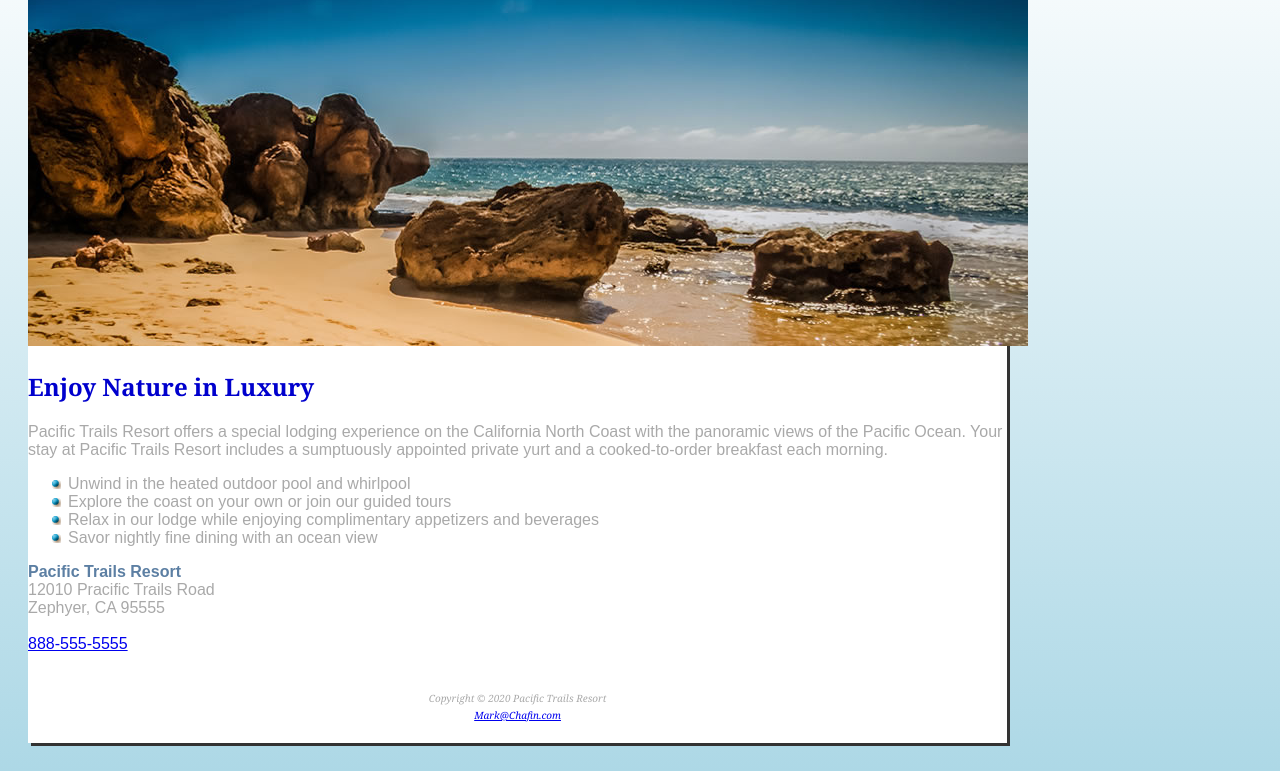
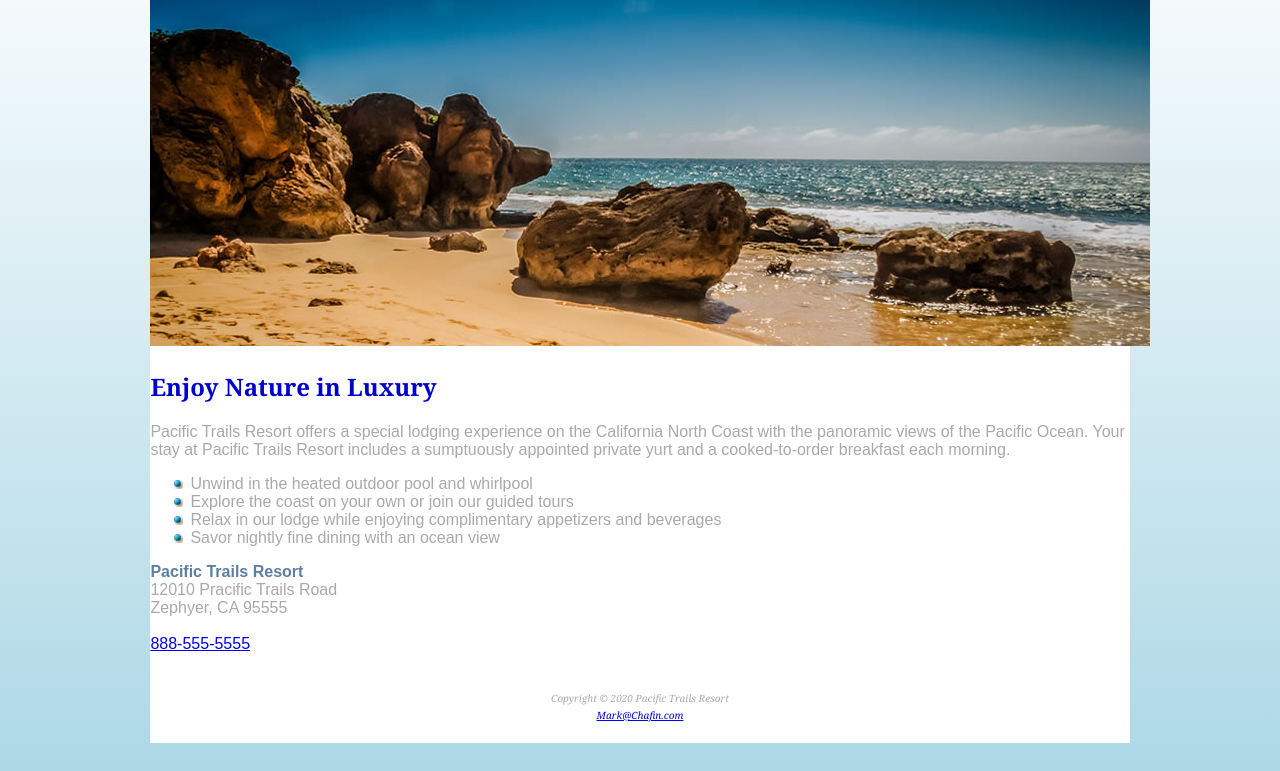
Before and after one commit to mjcdk9/IST-4654, a plain HTML site: page Lab_9/main.html in a window 1280 px wide. Shown: the part 115-886 px from the top of the page. Drawn offline with Linux system fonts and the light colour scheme.

Commit message:
complete

```diff
--- a/Lab_9/pacific.css
+++ b/Lab_9/pacific.css
@@ -59,7 +59,6 @@ body {
 
 }
 
-
 ul {
     list-style-image: url(marker.gif);
 }
@@ -73,11 +72,12 @@ footer {
 }
 
 #wrapper {
+	margin: auto;
 	align-items: center;
 	width: 80%;
 	background-color: white;
 	min-width: 960px;
 	max-width: 2048px;
-	box-shadow: 3px 3px #333333;
+	box-shadow: 3px #333333;
 
 }
```
Also changed, not shown: 1 other file.
